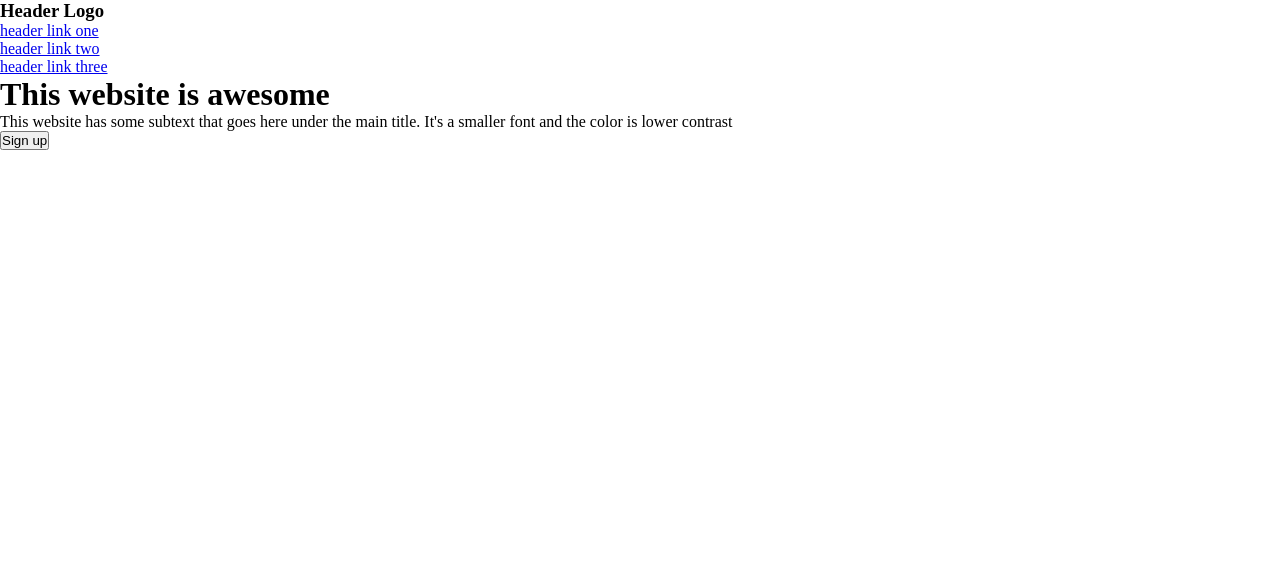
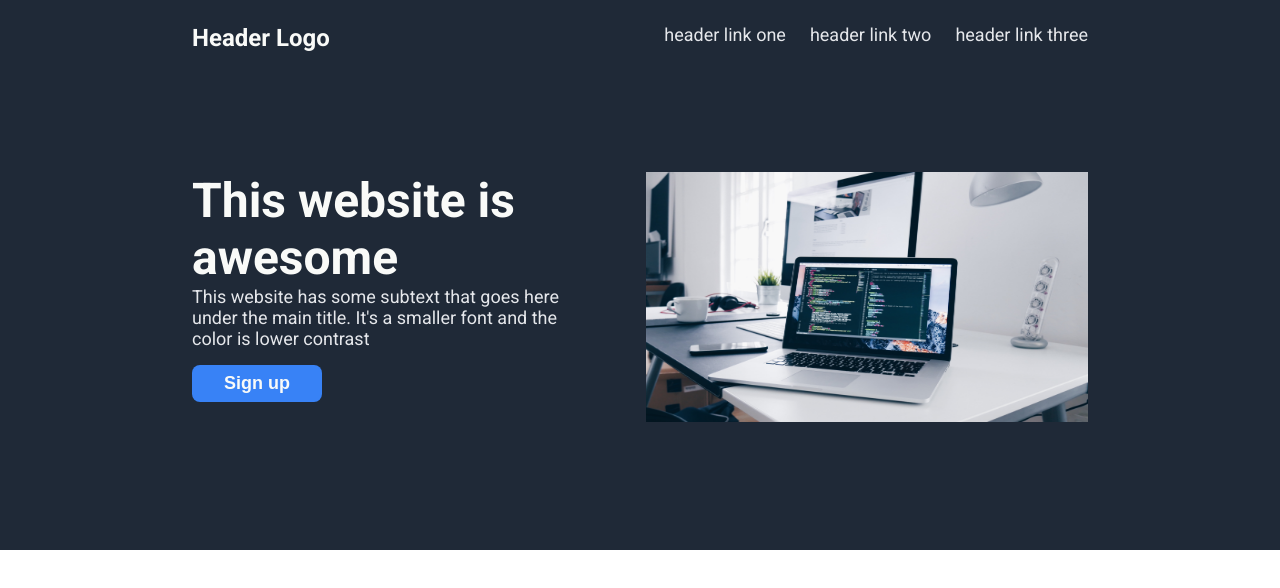
Before and after one commit to Ver0s/odin-landing-page, a plain HTML site: page index.html in a window 1280 px wide. Drawn offline with Linux system fonts and the light colour scheme.

Commit message:
Complete hero section

```diff
--- a/index.html
+++ b/index.html
@@ -5,10 +5,14 @@
     <meta http-equiv="X-UA-Compatible" content="IE=edge">
     <meta name="viewport" content="width=device-width, initial-scale=1.0">
     <link rel="stylesheet" href="style.css">
+    <link rel="preconnect" href="https://fonts.googleapis.com">
+    <link rel="preconnect" href="https://fonts.gstatic.com" crossorigin>
+    <link href="https://fonts.googleapis.com/css2?family=Roboto:ital,wght@0,400;0,700;0,900;1,300&display=swap" rel="stylesheet">
     <title>Document</title>
 </head>
 <body>
     <header>
+        <div class="container">
             <div class="navigation">
                 <h3 class="nav-logo">Header Logo</h1>
                 <ul class="nav-items">
@@ -23,8 +27,7 @@
                     <p class="hero-subtext">This website has some subtext that goes here under the main title. It's a smaller font and the color is lower contrast</p>
                     <button class="btn btn-primary">Sign up</button>
                 </div>
-            <div class="hero-image">
-                <img src="" alt="">
+                <img src="./images/christopher-gower-m_HRfLhgABo-unsplash.jpg" alt="laptop" class="hero-image">
             </div>
         </div>
     </header>
--- a/style.css
+++ b/style.css
@@ -1,5 +1,100 @@
+/* || BASIC STYLES AND RESETS*/
+
+:root {
+    --dark-blue: #1F2937;
+    --light-blue: #3882F6;
+    --white: #F9FAF8;
+    --grey: #E5E7EB;
+    --dark-grey: #1F2937;
+}
+
 * {
     margin: 0;
     padding: 0;
     box-sizing: border-box;
 }
+
+body {
+    font-family: 'Roboto', sans-serif;
+}
+
+ul {
+    list-style-type: none;
+}
+
+a {
+    text-decoration: none;
+
+}
+
+/* || BUTTONS */
+
+.btn {
+    padding: 0.5rem 2rem;
+    border-radius: 0.5rem;
+    border: none;
+    font-size: 18px;
+    font-weight: 700;
+}
+
+.btn-primary {
+    background-color: var(--light-blue);
+    color: var(--white);
+
+}
+
+/* || HEADER STYLING */
+
+header {
+    background-color: var(--dark-blue);
+}
+
+.container {
+    width: 70%;
+    margin: 0 auto;
+}
+
+.navigation {
+    display: flex;
+    justify-content: space-between;
+    padding: 1.5rem 0;
+}
+
+.nav-logo {
+    font-size: 24px;
+    color: var(--white);
+    font-weight: 700;
+}
+
+.nav-items {
+    display: flex;
+    font-size: 18px;
+    gap: 1.5rem;
+}
+
+.nav-item a{
+    color: var(--grey);
+}
+
+.hero {
+    display: flex;
+    gap: 3rem;
+    padding-top: 6rem;
+    padding-bottom: 8rem;
+}
+
+.hero-text {
+    color: var(--white);
+    font-size: 48px;
+}
+
+.hero-subtext {
+    color: var(--grey);
+    font-size: 18px;
+    margin-bottom: 1rem;
+}
+
+.hero-image {
+    height: 250px;
+    width: 1000px;
+}
```
Also changed, not shown: images/christopher-gower-m_HRfLhgABo-unsplash.jpg (added). Lines whose indentation alone changed are shown as unchanged.
